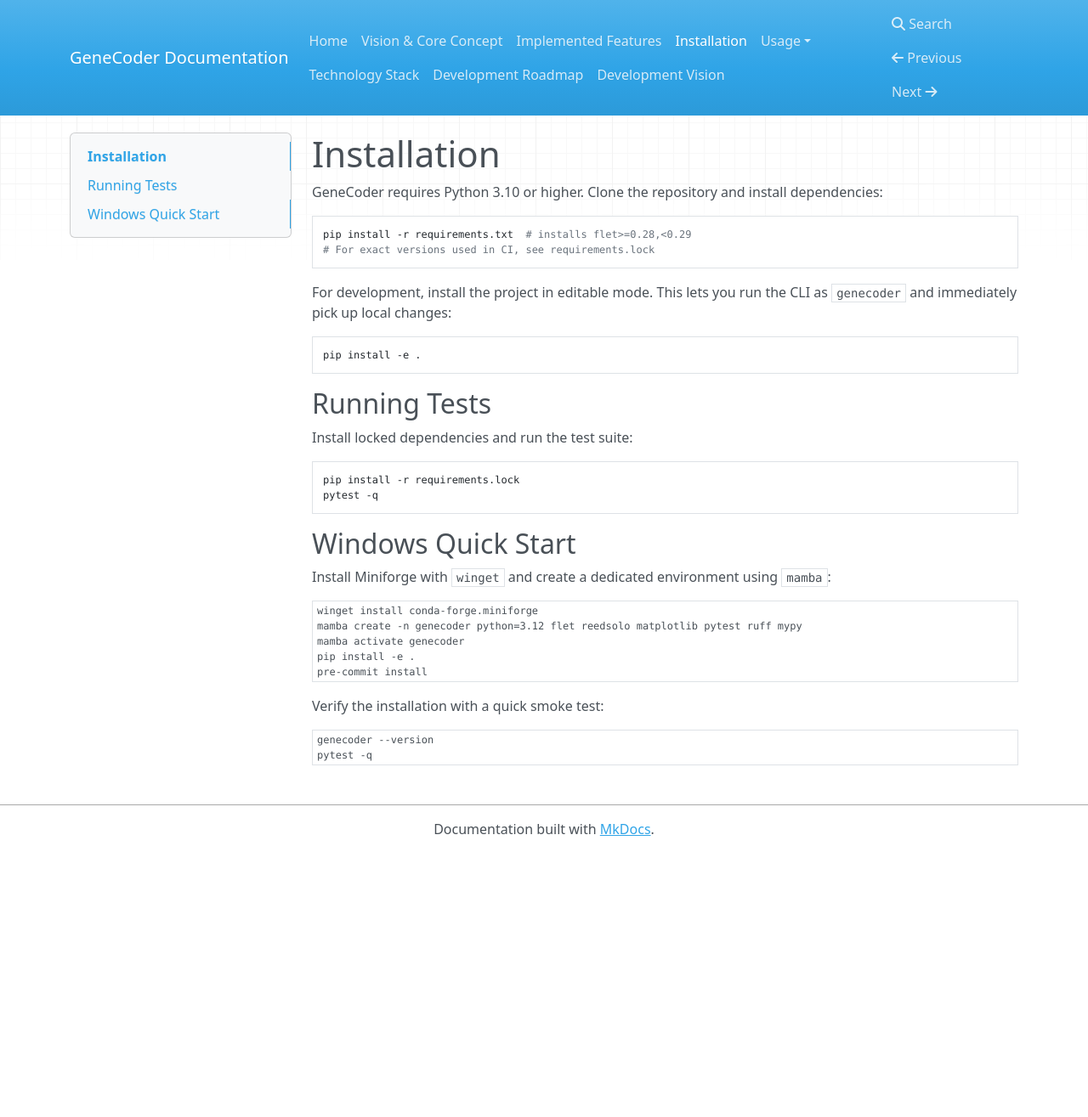
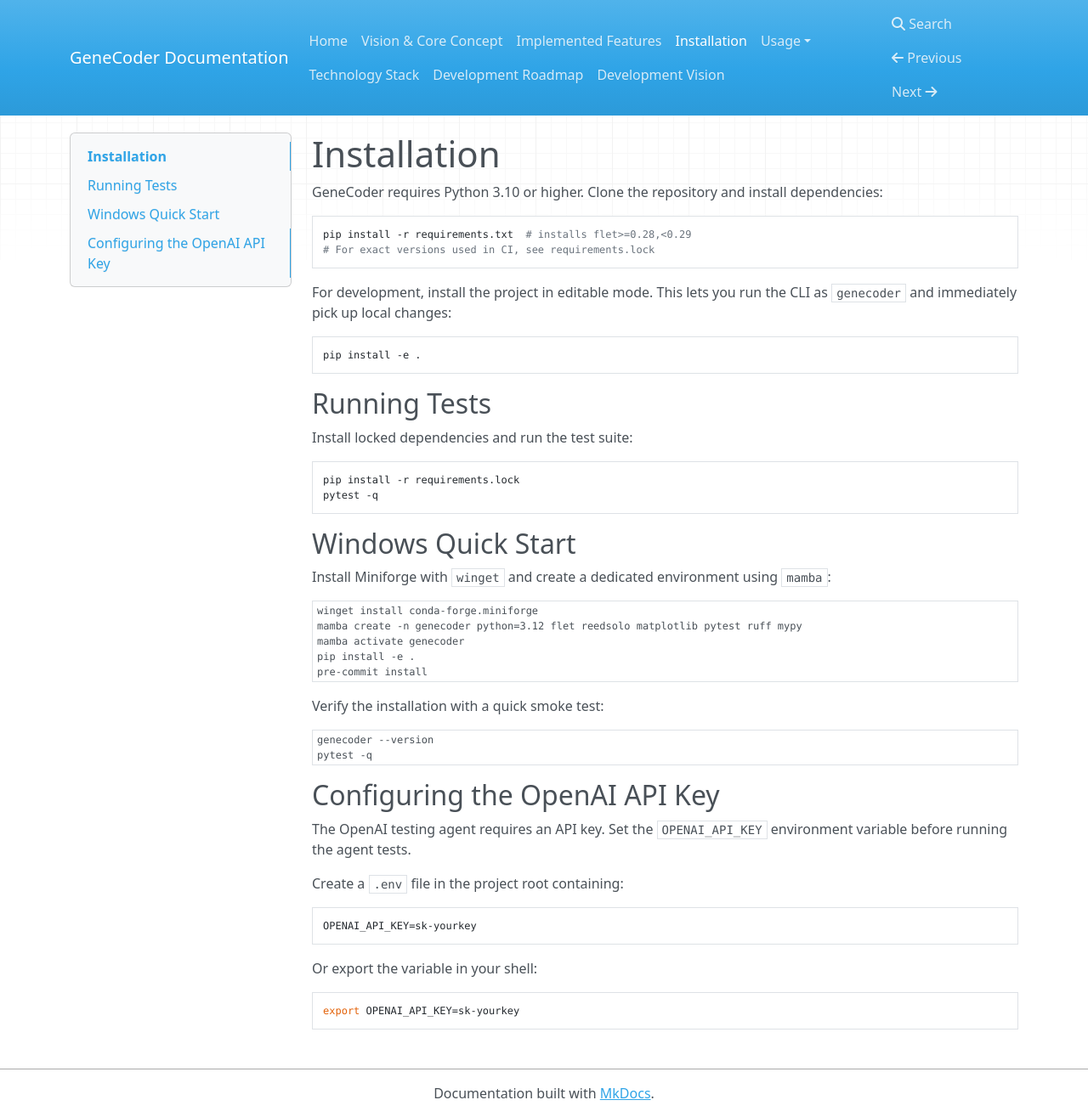
Before and after one commit to d0tTino/GeneCoder, an MkDocs documentation site: the page built from docs/installation.md, in a window 1280 px wide and 1315 px high. Shown: the whole window at 85% size. Built offline with MkDocs 1.6.1, drawn with Linux system fonts in a browser that asks for light colours; nearby versions of some CDN libraries.

Commit message:
docs: add OPENAI_API_KEY setup instructions

````diff
--- a/docs/installation.md
+++ b/docs/installation.md
@@ -40,3 +40,19 @@
 genecoder --version
 pytest -q
 ```
+
+## Configuring the OpenAI API Key
+
+The OpenAI testing agent requires an API key. Set the `OPENAI_API_KEY` environment variable before running the agent tests.
+
+Create a `.env` file in the project root containing:
+
+```bash
+OPENAI_API_KEY=sk-yourkey
+```
+
+Or export the variable in your shell:
+
+```bash
+export OPENAI_API_KEY=sk-yourkey
+```
````
